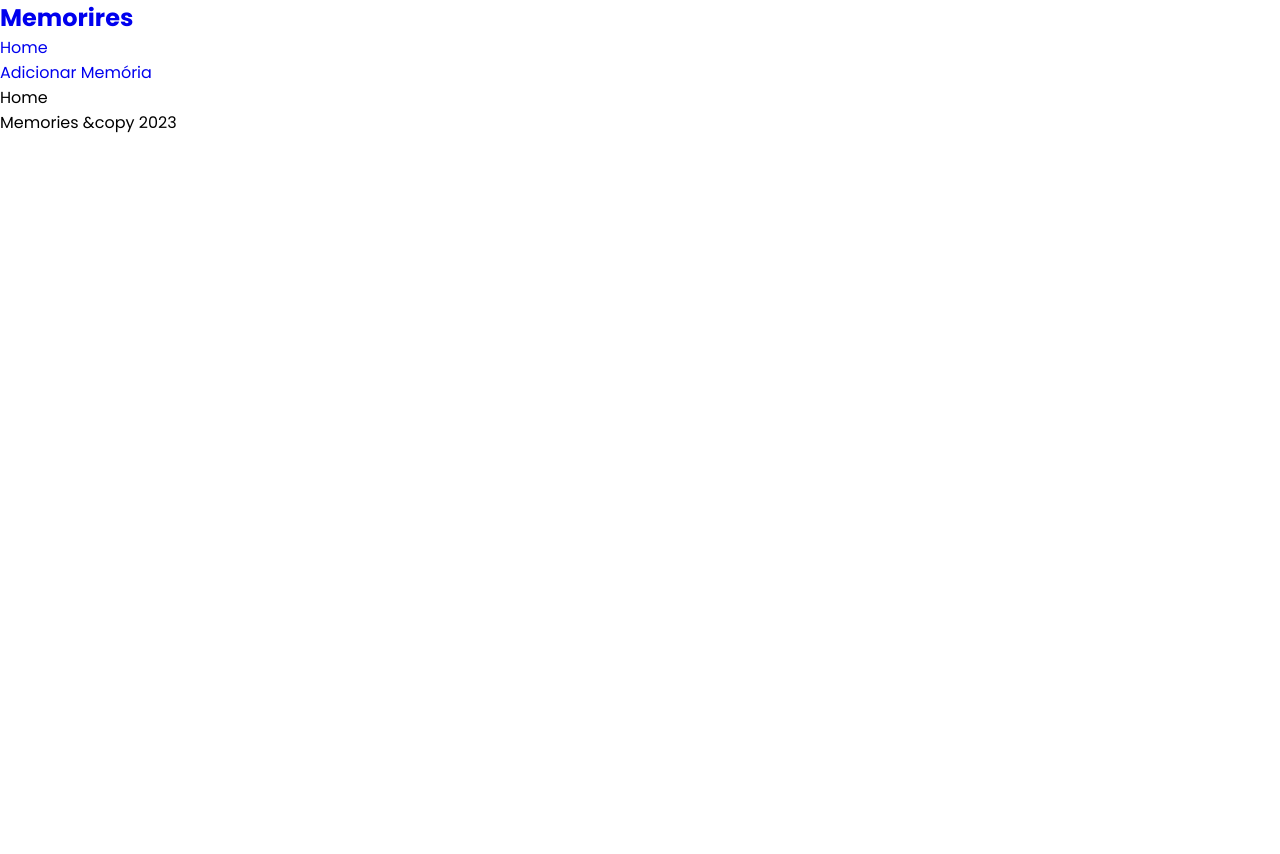
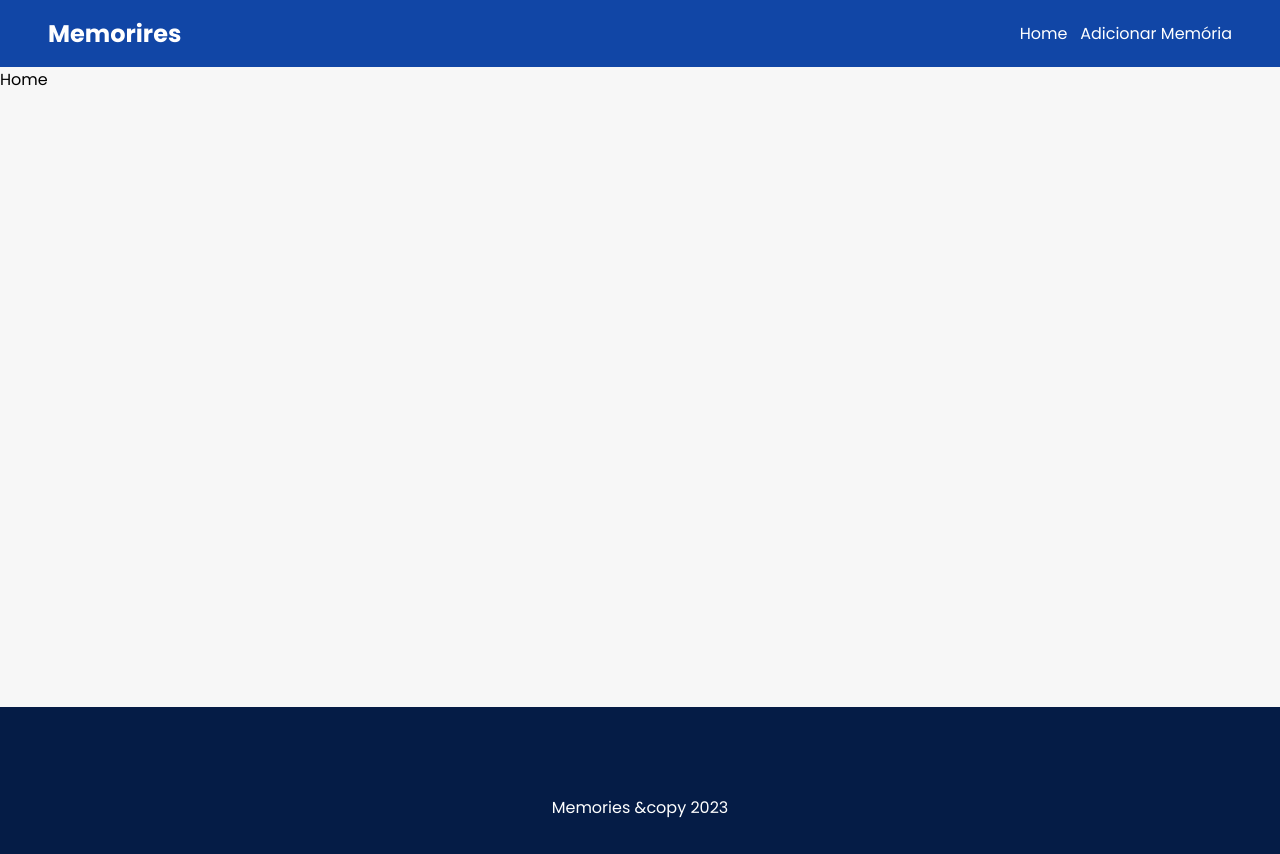
Before and after one commit to IsabelleHeloisa/memories.web, a React (Vite) app: page / in a window 1280 px wide. Shown: the top 854 px of the page. Before the commit the page ends 800 px from the top, so only its background shows below. Built offline with nearby package versions, Linux system fonts and the light colour scheme; a web font is replaced by a local one.

Commit message:
feat: create general styles

```diff
--- a/src/App.css
+++ b/src/App.css
@@ -0,0 +1,4 @@
+.container {
+  min-height: 80vh;
+  background-color: #f7f7f7
+}
--- /dev/null
+++ b/src/components/Footer.css
@@ -0,0 +1,8 @@
+footer {
+  height: 200px;
+  display: flex;
+  align-items: center;
+  justify-content: center;
+  background-color: #051c46;
+  color: #fff;
+}
--- a/src/components/Footer.jsx
+++ b/src/components/Footer.jsx
@@ -1,4 +1,5 @@
 import React from 'react'
+import './Footer.css'
 
 const Footer = () => {
   return (
--- /dev/null
+++ b/src/components/Navbar.css
@@ -0,0 +1,16 @@
+.navbar {
+  background-color: #1146a6;
+  padding: 1rem 3rem;
+  display: flex;
+  align-items: center;
+  justify-content: space-between;
+}
+
+.navbar ul {
+  display: flex;
+  gap: 0.8rem;
+}
+
+.navbar a {
+  color: #fff;
+}
--- a/src/components/Navbar.jsx
+++ b/src/components/Navbar.jsx
@@ -1,8 +1,9 @@
 import { Link } from 'react-router-dom'
+import './Navbar.css'
 
 const Navbar = () => {
   return (
-    <nav>
+    <nav className="navbar">
       <h2>
         <Link to="/">Memorires</Link>
       </h2>
```
